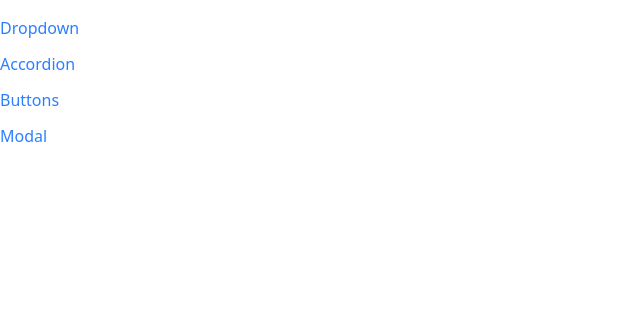
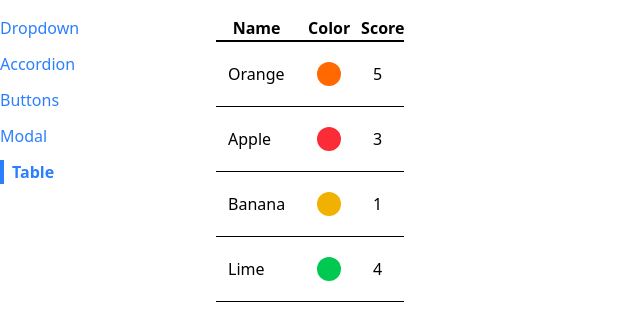
Before and after one commit to nehasaleemdesai/components-repository, a React app: page /table in a window 1280 px wide. Shown: the top 320 px of the page, without its empty margins (0-640 px from the left). Built offline with nearby package versions, Linux system fonts and the light colour scheme; the HTML template or start-up script is replaced by a standard one.

Commit message:
created and updated table component

```diff
--- a/src/App.js
+++ b/src/App.js
@@ -4,6 +4,7 @@
 import DropdownPage from "./pages/DropdownPage";
 import ButtonPage from "./pages/ButtonPage";
 import ModalPage from "./pages/ModalPage";
+import TablePage from "./pages/TablePage";
 
 function App() {
   return (
@@ -23,6 +24,9 @@
         <Route path="/modal">
           <ModalPage />
         </Route>
+        <Route path="/table">
+          <TablePage />
+        </Route>
       </div>
     </div>
   );
--- a/src/components/Sidebar.js
+++ b/src/components/Sidebar.js
@@ -7,6 +7,7 @@
     { label: "Accordion", path: "/accordion" },
     { label: "Buttons", path: "/buttons" },
     { label: "Modal", path: "/modal" },
+    { label: "Table", path: "/table" },
   ];
   const renderedLinks = links.map((link) => {
     return (
--- /dev/null
+++ b/src/components/Table.js
@@ -0,0 +1,29 @@
+import React from "react";
+
+function Table({ data, config }) {
+  const renderedHeaders = config.map((column) => {
+    return <th key={column.label}>{column.label}</th>;
+  });
+
+  const renderedRows = data.map((fruit) => {
+    return (
+      <tr className="border-b" key={fruit.name}>
+        <td className="p-3">{fruit.name}</td>
+        <td className="p-3">
+          <div className={`p-3 m-2 rounded-full ${fruit.color}`}></div>
+        </td>
+        <td className="p-3">{fruit.score}</td>
+      </tr>
+    );
+  });
+  return (
+    <table className="table-auto border-spacing-2">
+      <thead>
+        <tr className="border-b-2">{renderedHeaders}</tr>
+      </thead>
+      <tbody>{renderedRows}</tbody>
+    </table>
+  );
+}
+
+export default Table;
--- /dev/null
+++ b/src/pages/TablePage.js
@@ -0,0 +1,37 @@
+import Table from "../components/Table";
+
+import React from "react";
+
+function TablePage() {
+  const data = [
+    {
+      name: "Orange",
+      color: "bg-orange-500",
+      score: 5,
+    },
+    {
+      name: "Apple",
+      color: "bg-red-500",
+      score: 3,
+    },
+    {
+      name: "Banana",
+      color: "bg-yellow-500",
+      score: 1,
+    },
+    {
+      name: "Lime",
+      color: "bg-green-500",
+      score: 4,
+    },
+  ];
+
+  const config = [{ label: "Name" }, { label: "Color" }, { label: "Score" }];
+  return (
+    <div>
+      <Table data={data} config={config} />
+    </div>
+  );
+}
+
+export default TablePage;
```
